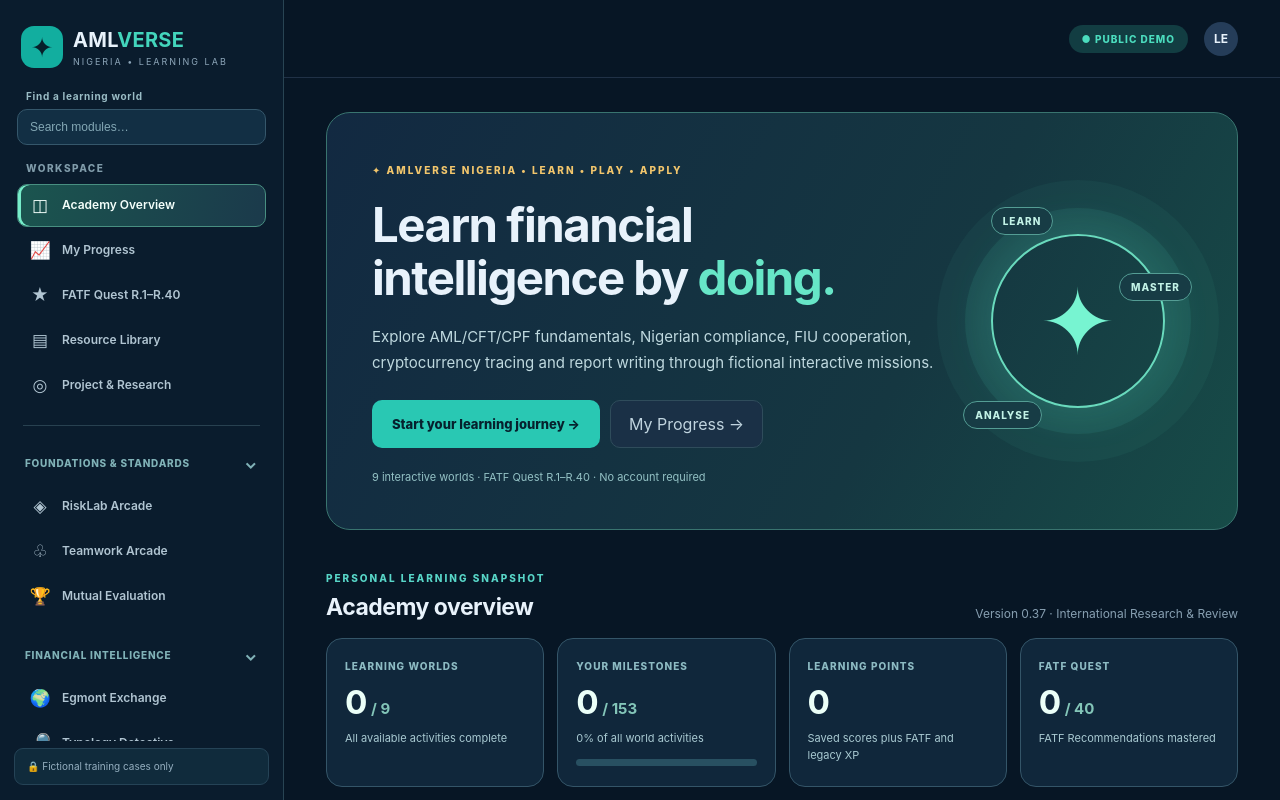
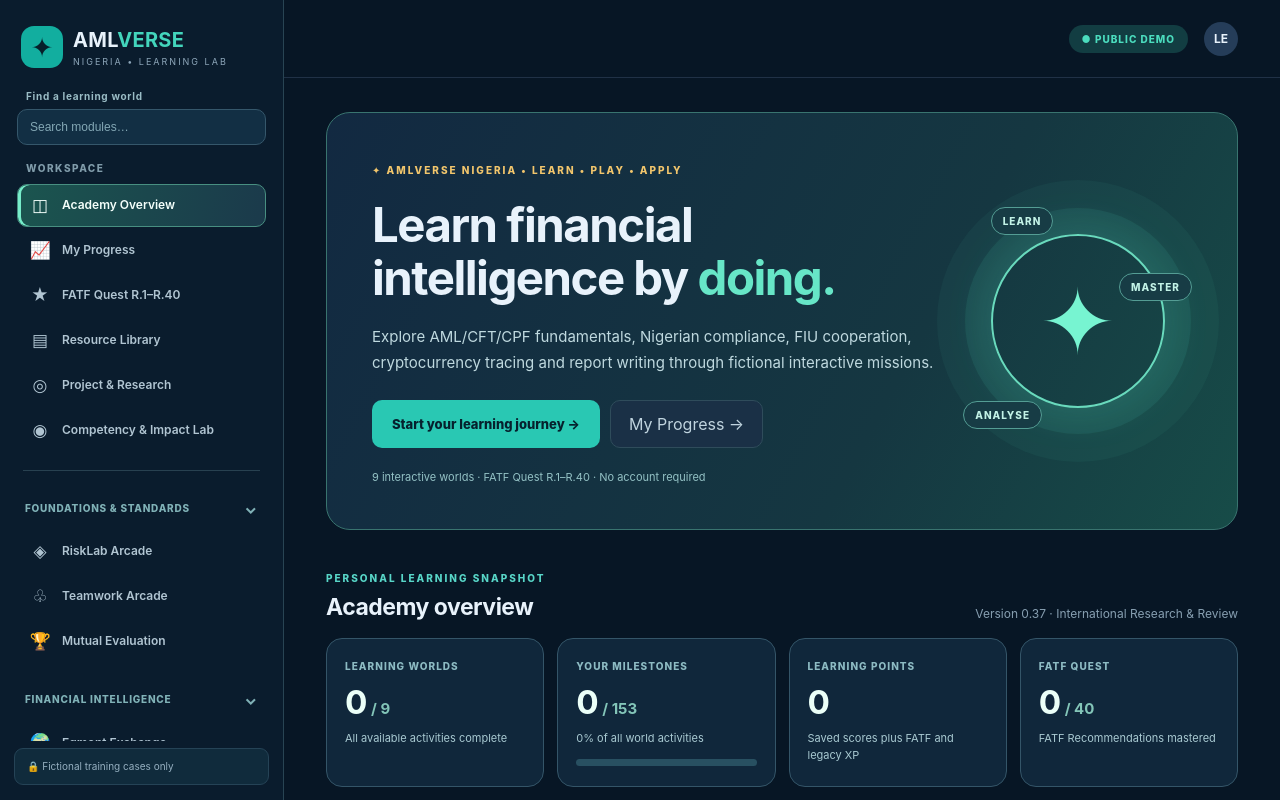
Before and after one commit to jctc-ng/amlverse-nigeria, a React (Vite) app: page / in a window 1280 px wide. Shown: the top 800 px of the page. Built offline with nearby package versions, Linux system fonts and the light colour scheme.

Commit message:
Add Competency & Impact Lab to mobile and desktop academy workspace navigation

```diff
--- a/src/AcademyNavigation.tsx
+++ b/src/AcademyNavigation.tsx
@@ -2,7 +2,7 @@ import {useState} from 'react';
 import {modules,readCourse,readScore} from './progress';
 import type {CourseKey} from './progress';
 
-export type MenuScreen='home'|'progress'|'chapter'|'risklab'|'team'|'evaluation'|'egmont'|'typologies'|'nigeria'|'virtualassets'|'advancedtrace'|'reportwriting'|'capstone'|'resources'|'mission'|'about';
+export type MenuScreen='home'|'progress'|'chapter'|'risklab'|'team'|'evaluation'|'egmont'|'typologies'|'nigeria'|'virtualassets'|'advancedtrace'|'reportwriting'|'capstone'|'resources'|'mission'|'about'|'impact';
 type MenuEntry={id:MenuScreen;title:string;symbol:string;course?:CourseKey};
 type MenuGroup={id:string;title:string;short:string;entries:MenuEntry[]};
 const groups:MenuGroup[]=[
@@ -26,7 +26,8 @@ const shortcuts:MenuEntry[]=[
 {id:'progress',title:'My Progress',symbol:'📈'},
 {id:'chapter',title:'FATF Quest R.1–R.40',symbol:'★'},
 {id:'resources',title:'Resource Library',symbol:'▤'},
-{id:'about',title:'Project & Research',symbol:'◎'}
+{id:'about',title:'Project & Research',symbol:'◎'},
+{id:'impact',title:'Competency & Impact Lab',symbol:'◉'}
 ];
 export default function AcademyNavigation({screen,onNavigate}:{screen:MenuScreen;onNavigate:(screen:MenuScreen)=>void}){
  const [expanded,setExpanded]=useState<string[]>(()=>groups.map(g=>g.id));
```
